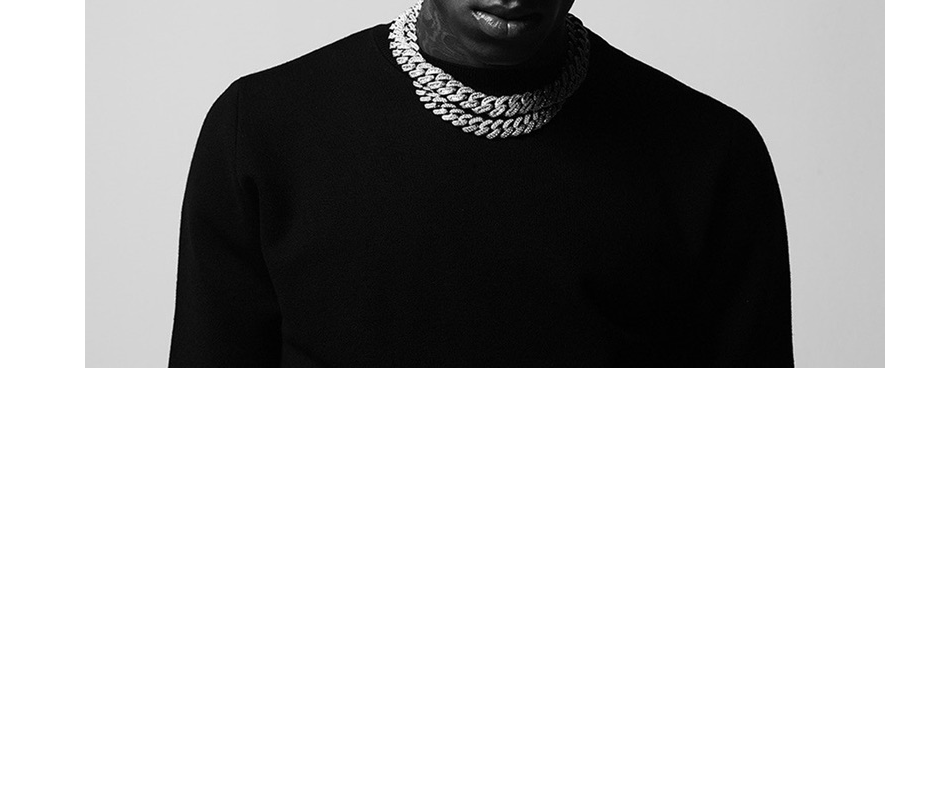
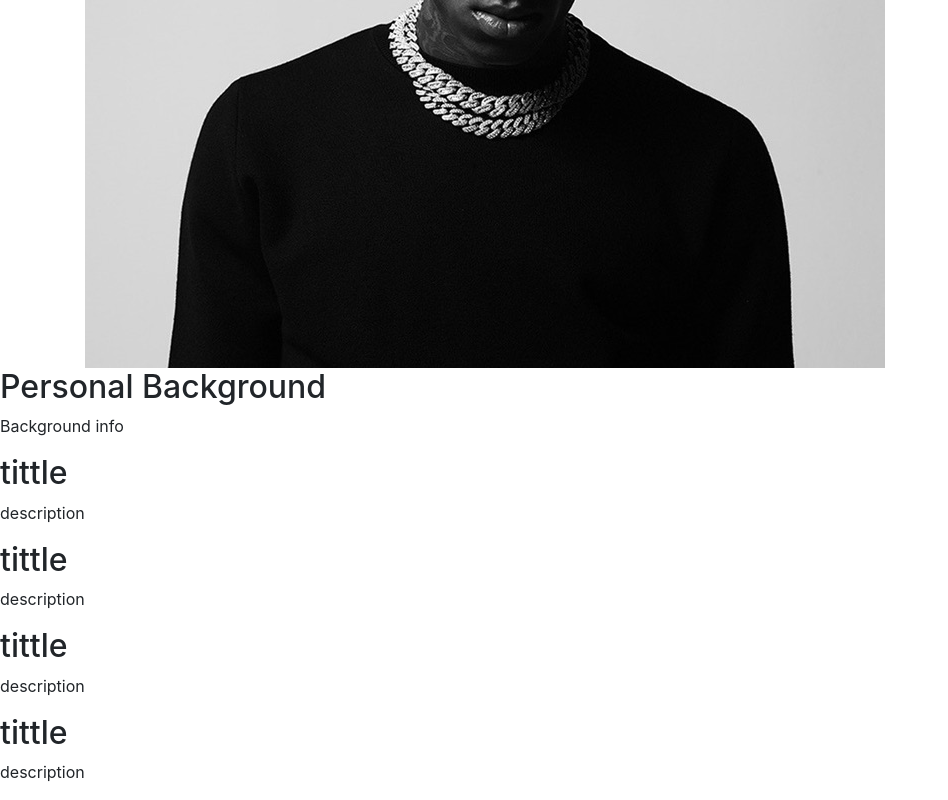
Before and after one commit to it3049c-fall22-henderson/online-portfolio-pratxks, a website: page index.html in a window 1280 px wide. Shown: the part 488-1288 px from the top of the page, without its empty margins (0-948 px from the left). Before the commit the page ends 856 px from the top, so only its background shows below. Drawn offline with nearby package versions, Linux system fonts and the light colour scheme.

Commit message:
added personal background section

```diff
--- a/index.html
+++ b/index.html
@@ -24,6 +24,44 @@
     <!-- WORK FROM INSIDE THIS CONTAINER-->
   </div>
 
+  <div class="section">
+    <section id="personalBackground">
+      <h2>Personal Background</h2>
+      <p>
+        Background info
+      </p>
+    </section>
+  </div>
+
+  <div class="section">
+    <section>
+      <h2>tittle</h2>
+      <p>description</p>
+    </section>
+  </div>
+
+  <div class="section">
+    <section>
+      <h2>tittle</h2>
+      <p>description</p>
+    </section>
+  </div>
+
+  <div class="section">
+    <section>
+      <h2>tittle</h2>
+      <p>description</p>
+    </section>
+  </div>
+
+  <div class="section">
+    <section>
+      <h2>tittle</h2>
+      <p>description</p>
+    </section>
+  </div>
+
+
   <!-- INCLUDE SCRIPTS FILE HERE -->
   <script> href = "resources/scripts/index.js" </script>
 
```
